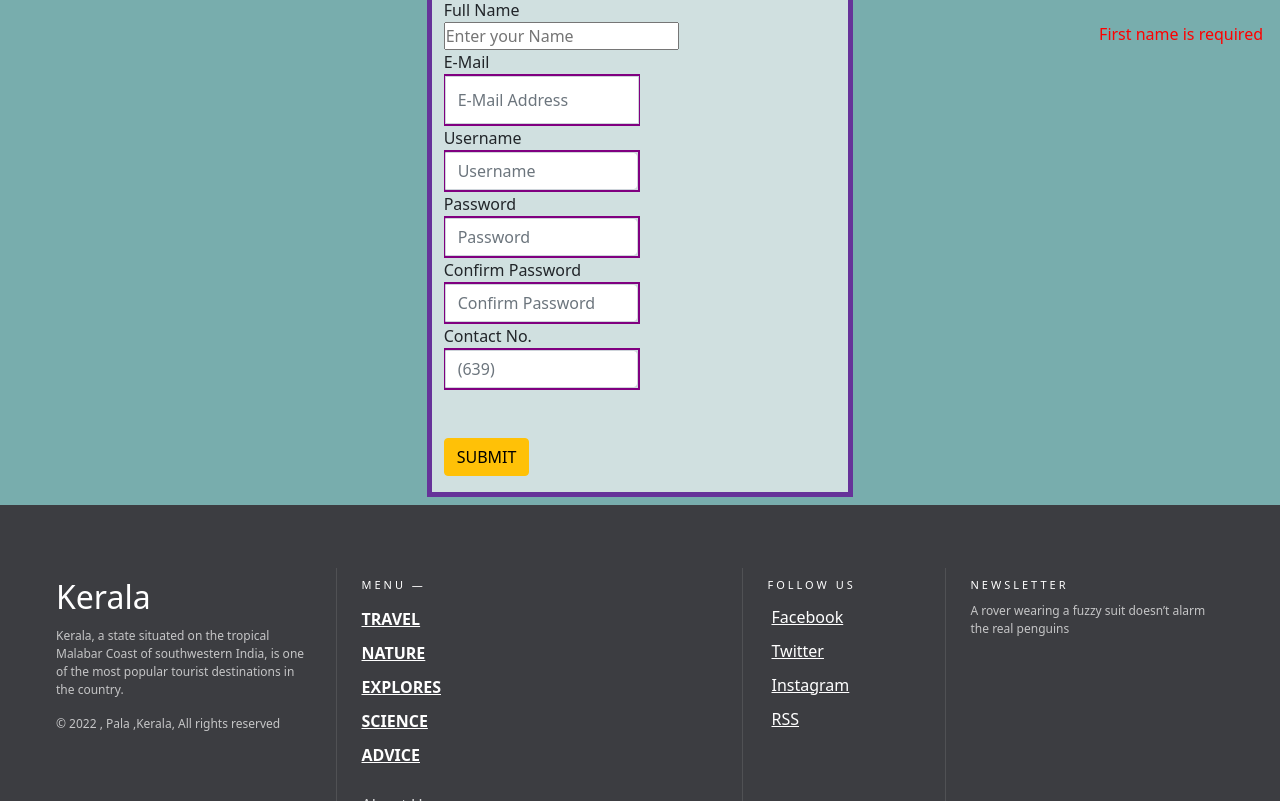
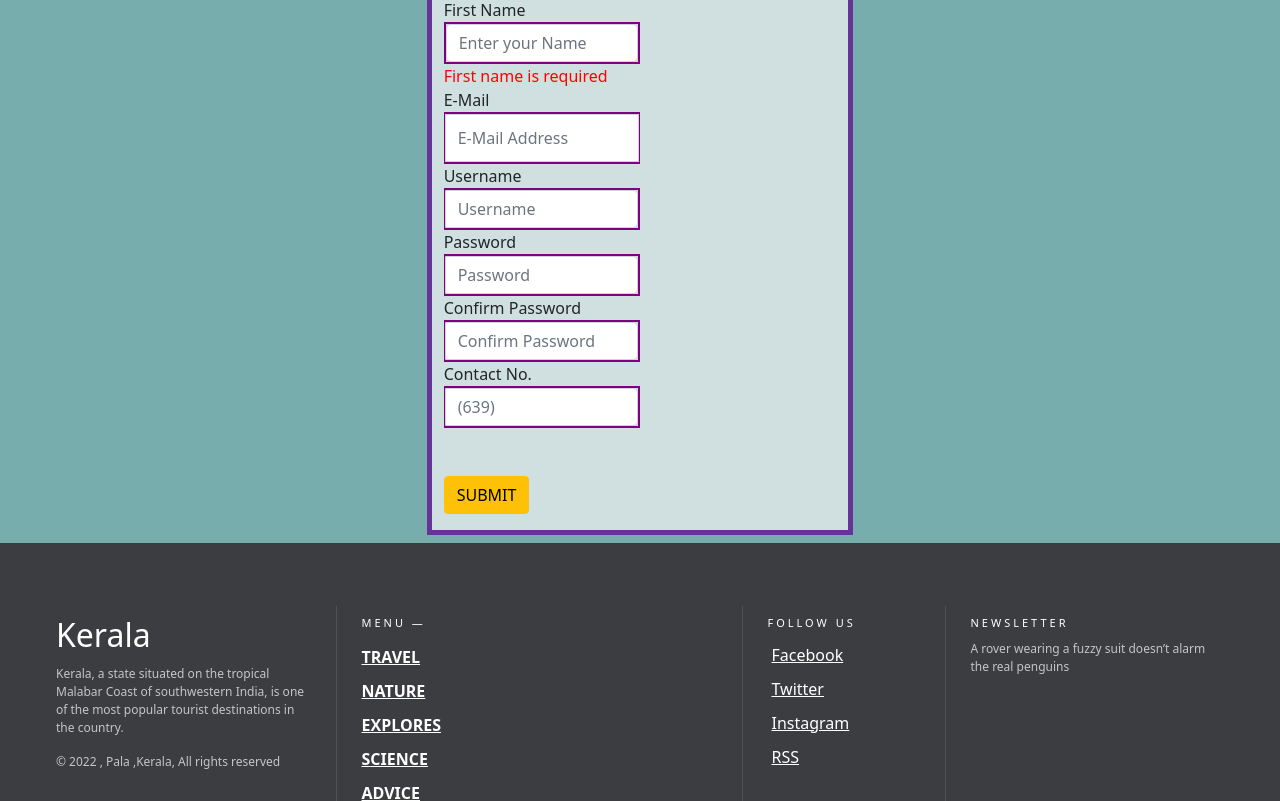
Before and after one commit to nimamathew/ICTASSIGNMENT1_NIMAMATHEW, a plain HTML site: page signin.html in a window 1280 px wide. Shown: the part 299-1100 px from the top of the page. Drawn offline with nearby package versions, Linux system fonts and the light colour scheme.

Commit message:
signin modification

```diff
--- a/css/style.css
+++ b/css/style.css
@@ -208,8 +208,9 @@ body{
 
 .form-group span{
   position: absolute;
-  right : 17px;
+  /* right : 1px; */
   font : size 14px;
   color : red;
+  /* border: 2px solid black; */
 
 }
--- a/signin.html
+++ b/signin.html
@@ -69,14 +69,18 @@
           </div>
         </div> -->
 
+        <!-- Text input  First Name-->
+
         <div class="form-group">
-          <label for="fullname">Full Name</label>
-          <br>
-          <input type="text" placeholder="Enter your Name">
-          <span id ="name_error">First name is required</span>
-
+             <label for="fullname">First Name</label>
+          <div class="col-md-6 inputGroupContainer" >
+            <div class="input-group">
+               <input type="text" required placeholder="Enter your Name" class="form-control">
+            </div>
+              <span id ="name_error">First name is required</span>
+          </div>
         </div>
-
+         <br>
           <!-- Text input-->
           <div class="form-group">
             <label class="col-md-6 control-label">E-Mail</label>
```
